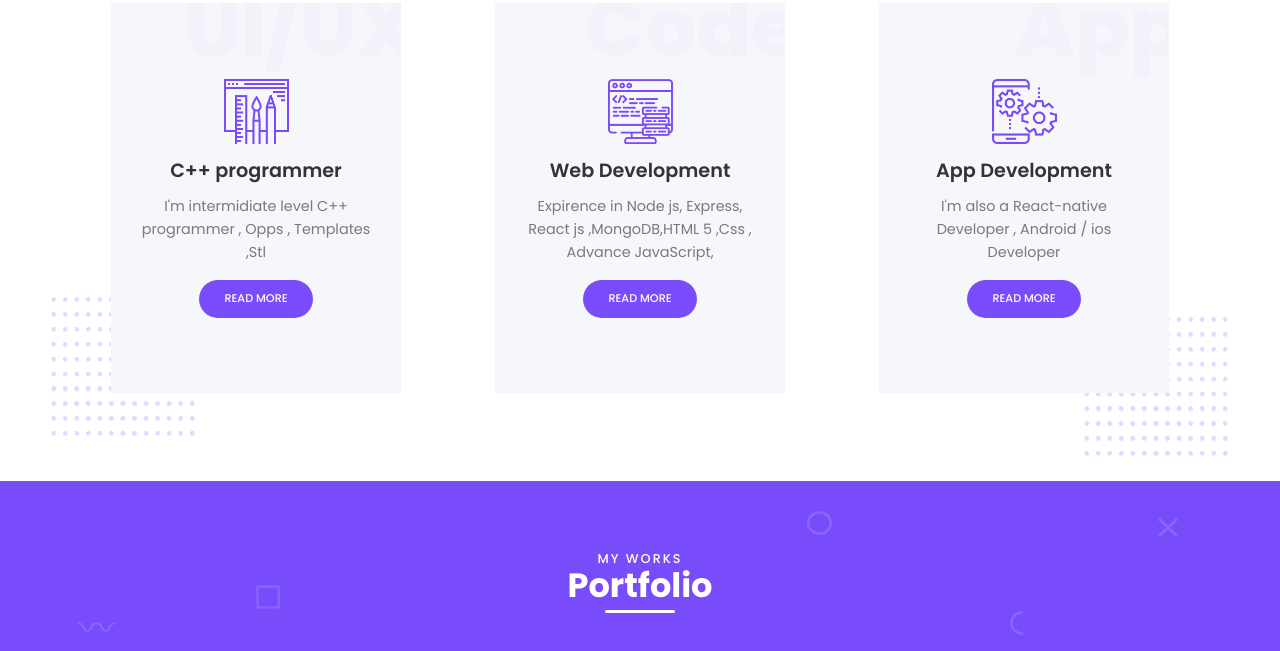
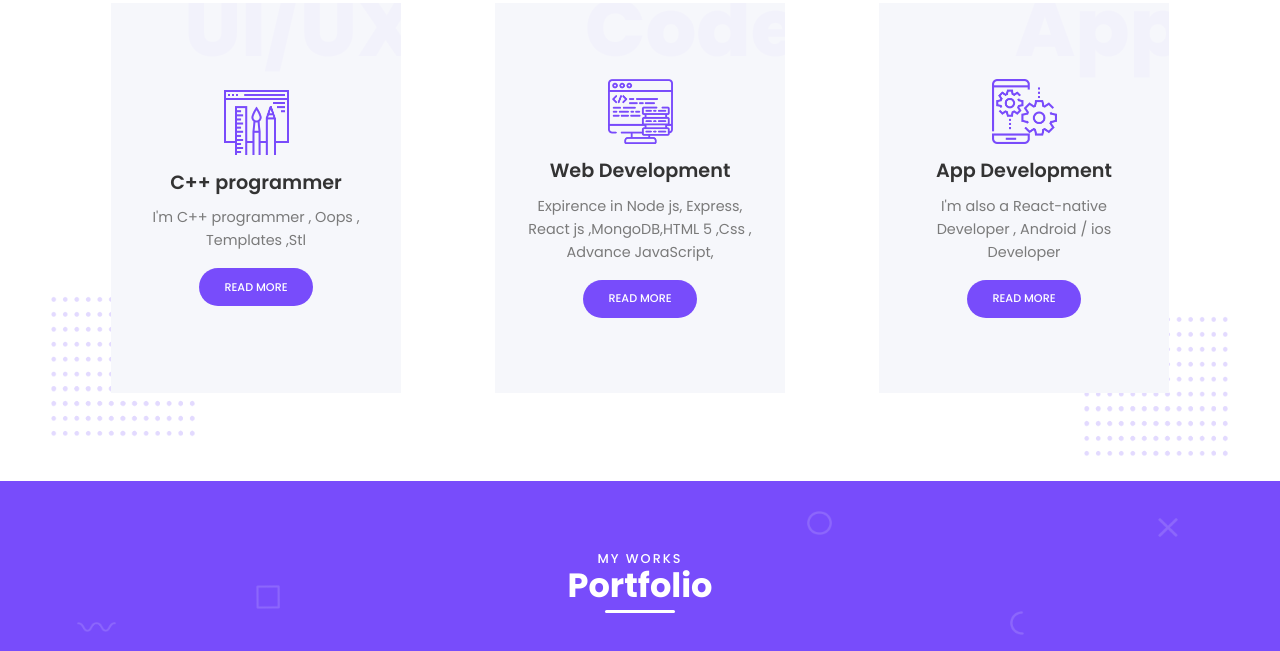
Before and after one commit to CodeWithMax/Portfolio.gitbhub.io, a plain HTML site: page index.html in a window 1280 px wide. Shown: the part 1004-1655 px from the top of the page. Drawn offline with nearby package versions, Linux system fonts and the light colour scheme.

Commit message:
Update index.html

```diff
--- a/index.html
+++ b/index.html
@@ -121,8 +121,8 @@
                   <img src="./img/design-icon.png" class="icon" alt="" />
                   <h3 class="title-sm">C++ programmer </h3>
                   <p class="text">
-                  I'm intermidiate level C++ programmer ,
-                  Opps , Templates ,Stl
+                  I'm  C++ programmer ,
+                  Oops , Templates ,Stl
 
                   </p>
                   <a href="#" class="btn small">Read more</a>
```
